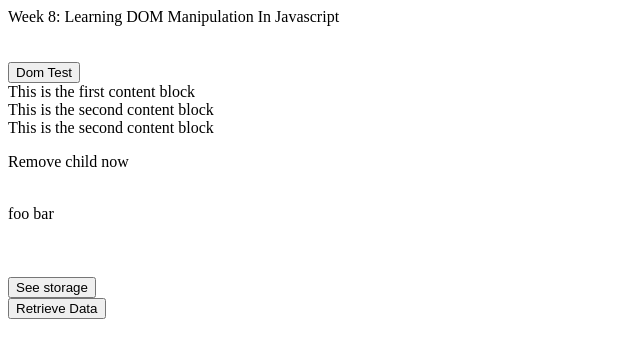
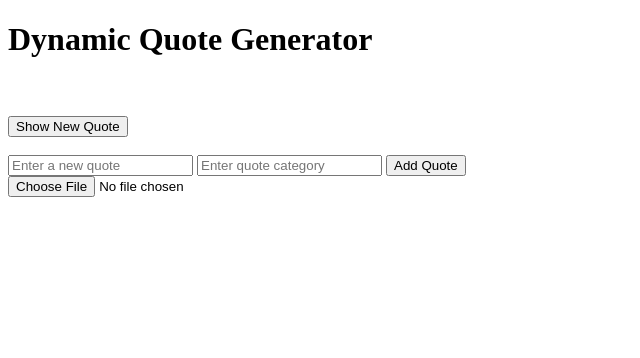
Before and after one commit to Equereedidiong/alx_fe_javascript, a plain HTML site: page dom-manipulation/index.html in a window 1280 px wide. Shown: the whole page, without its empty margins (0-640 px from the left). Drawn offline with Linux system fonts and the light colour scheme.

Commit message:
dom-manipulation/script.js

```diff
--- a/dom-manipulation/index.html
+++ b/dom-manipulation/index.html
@@ -3,50 +3,28 @@
 <head>
   <meta charset="UTF-8">
   <meta name="viewport" content="width=device-width, initial-scale=1.0">
-    <title>Document</title>
+  <title>Dynamic Quote Generator</title>
 </head>
-
 <body>
-    <div>
-        Week 8: Learning DOM Manipulation In Javascript
-    </div>
+  <h1>Dynamic Quote Generator</h1>
+  <div id="quoteDisplay"></div>
 
   <br>
   <br>
 
-    <button id ="Btn">
-        Dom Test
-    </button>
+  <button id="newQuote">Show New Quote</button>
 
-    <div id = "container"> </div>
+  <br>
+  <br>
 
-    <div class = "course"> This is the first content block</div>
-    <div id = "course2"> This is the second content block</div>
-    <div id = "course3"> This is the second content block</div>
-    <div id = "course4">
-       <P id="catch">
-          Remove child now
-       </P>
+  <div>
+    <input id="newQuoteText" type="text" placeholder="Enter a new quote" />
+    <input id="newQuoteCategory" type="text" placeholder="Enter quote category" />
+    <button id="Dynamic"> Add Quote </button>
   </div>
 
-    <br>
+  <input type="file" id="importFile" accept=".json" onchange="importFromJsonFile(event)" />
 
-    <div id="parentElement">
-        <span id="childElement">foo bar</span>
-    </div>
-    <br>
-    <br>
-    <br>
-    <Button id="Storage">
-        See storage
-    </Button>
-    <div id = "Display">
-
-    </div>
-    <Button id="getData">
-        Retrieve Data
-    </Button>
-    <script src = "script.js"> </script>
+  <script src="script.js"></script>
 </body>
-
 </html>
```
Lines whose indentation alone changed are shown as unchanged.
